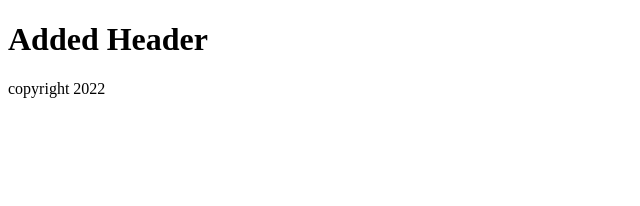
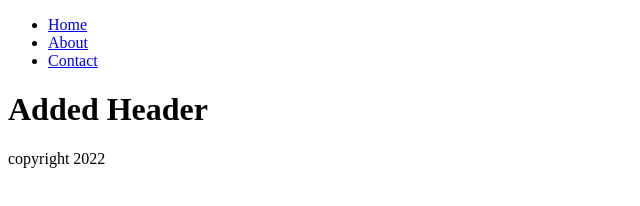
Before and after one commit to renata1026/gitBranchingLesson, a plain HTML site: page index.html in a window 1280 px wide. Shown: the whole page, without its empty margins (0-640 px from the left). Drawn offline with Linux system fonts and the light colour scheme.

Commit message:
adding a nav bar

```diff
--- a/index.html
+++ b/index.html
@@ -10,6 +10,19 @@
 
 <body>
   <header>
+    <nav>
+      <ul>
+        <li>
+          <a href="#Home">Home</a>
+        </li>
+        <li>
+          <a href="#About">About</a>
+        </li>
+        <li>
+          <a href="#Contact">Contact</a>
+        </li>
+      </ul>
+    </nav>
     <h1>Added Header</h1>
   </header>
   <footer>
```
